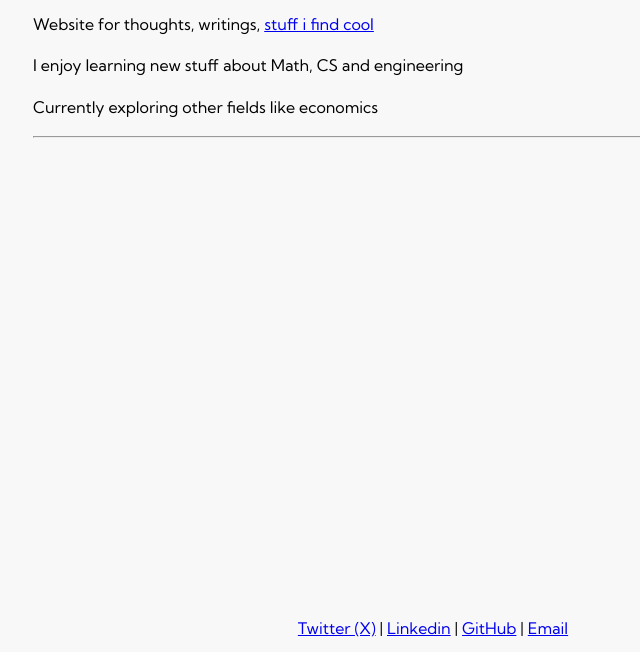
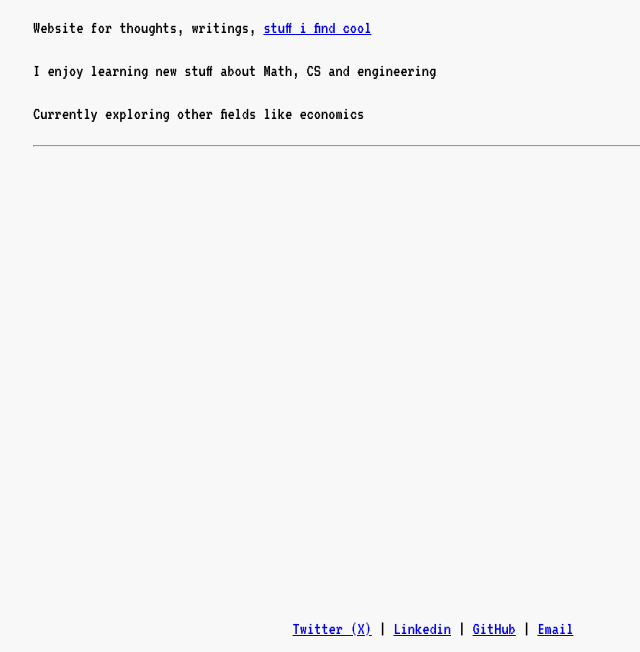
Before and after one commit to Aditya-1020/Personal-website, a plain HTML site: page index.html in a window 1280 px wide. Shown: the part 148-800 px from the top of the page, without its empty margins (207-847 px from the left). Drawn offline with Linux system fonts and the light colour scheme.

Commit message:
font change

```diff
--- a/archive/light.css
+++ b/archive/light.css
@@ -1,4 +1,3 @@
-/* Global Styles */
 html, body {
     height: 100%;
     margin: 0;
@@ -7,9 +6,10 @@ html, body {
 }
 
 body {
-    font-family: 'Kumbh Sans', sans-serif;
-    font-weight: 400;
-    line-height: 1.6;
+    font-family: 'VT323', monospace;
+    font-weight: 500;
+    font-size: large;
+    line-height: 1.4;
     background-color: #f8f8f8;
 }
 
--- a/dark.css
+++ b/dark.css
@@ -1,21 +1,32 @@
 body {
-    font-family: 'Kumbh Sans', sans-serif;
-    font-weight: 400; /* Adjust weight as needed (100 to 900) */
-    line-height: 1.6;
+    font-family: 'VT323', monospace;
+    font-weight: 500; /* Adjust weight as needed */
+    line-height: 1.4;
+    font-size: large;
     margin: 0;
     padding: 0;
-    background-color: rgb(26, 24, 24); /* Background color */
-    color: #fff; /* Font color changed to white */
+    background-color: black; /* Background color */
+    color: white; /* Font color changed to white */
+    min-height: 100vh; /* Ensure the body spans at least the viewport height */
+    display: flex;
+    flex-direction: column;
+}
+
+html {
+    background-color: black; /* Match the body's background to ensure uniformity */
+    height: 100%;
+    margin: 0;
+    padding: 0;
 }
 
 .kumbh-sans-light {
-    font-family: "Kumbh Sans", sans-serif;
-    font-weight: 300;
+    font-family: "VT323", monospace;
+    font-weight: 500;
     color: #fff; /* Ensuring light font class uses white */
 }
 
 .kumbh-sans-bold {
-    font-family: "Kumbh Sans", sans-serif;
+    font-family: "VT323", monospace;
     font-weight: 700;
     color: #e8dede; /* Ensuring bold font class uses white */
 }
@@ -25,11 +36,14 @@ body {
     max-width: 800px;
     margin: 0 auto;
     padding: 20px;
+    flex: 1; /* Make container grow to fill available space */
+    background-color: black; /* Ensure container matches the body */
 }
 
 nav {
     text-align: center;
     padding: 10px 0;
+    background-color: black; /* Ensure nav matches the body */
 }
 
 nav a {
@@ -51,6 +65,8 @@ footer {
     text-align: center;
     margin-top: auto;
     padding: 10px 0;
+    background-color: black; /* Ensure footer matches the body */
+    color: white; /* Footer text color */
 }
 
 footer a {
@@ -60,7 +76,7 @@ footer a {
 
 /* Ensure no underline for links in Thoughts section but keep color */
 ul li a {
-    color: #2a6fb5; /* Link color set to white */
+    color: white; /* Link color set to white */
     text-decoration: none; /* Remove underline for Thought links */
 }
 
@@ -69,14 +85,3 @@ ul li a {
         width: 95%;
     }
 }
-
-html, body {
-    height: 100%;
-    margin: 0;
-    display: flex;
-    flex-direction: column;
-}
-
-.container {
-    flex: 1; /* This makes the main content area grow and take up available space */
-}
--- a/index.html
+++ b/index.html
@@ -7,7 +7,7 @@
     <!-- Link to external CSS -->
     <link rel="stylesheet" href="archive/light.css">
     <style>
-        @import url('https://fonts.googleapis.com/css2?family=Kumbh+Sans:wght@100..900&display=swap');
+        @import url('https://fonts.googleapis.com/css2?family=VT323&display=swap');
     </style>
     <link rel="icon" href="archive/pilot.jpg">
 
```
Also changed, not shown: archive/thought_template.html (+1 -1 lines), bookmarks_links.html (+1 -1 lines), projects.html (+1 -1 lines), thoughts.html (+1 -1 lines).
